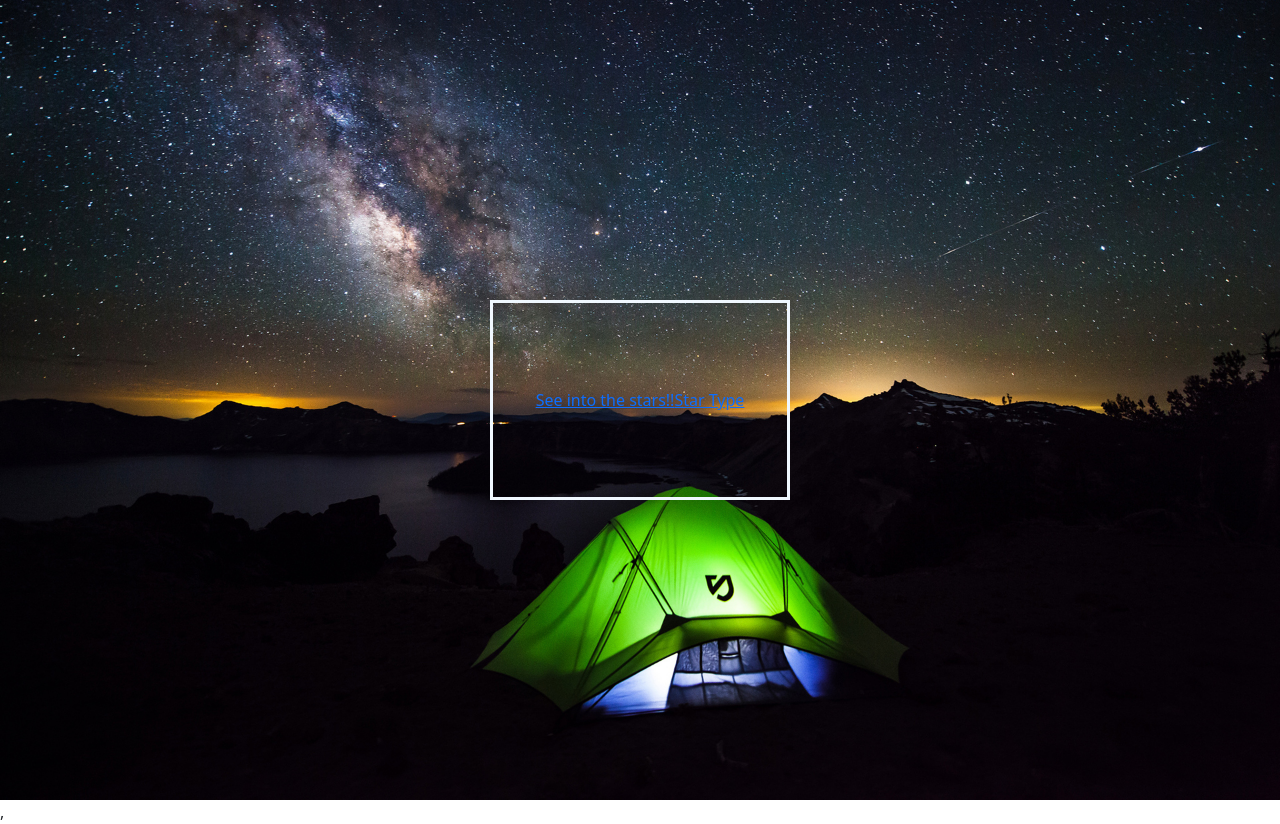
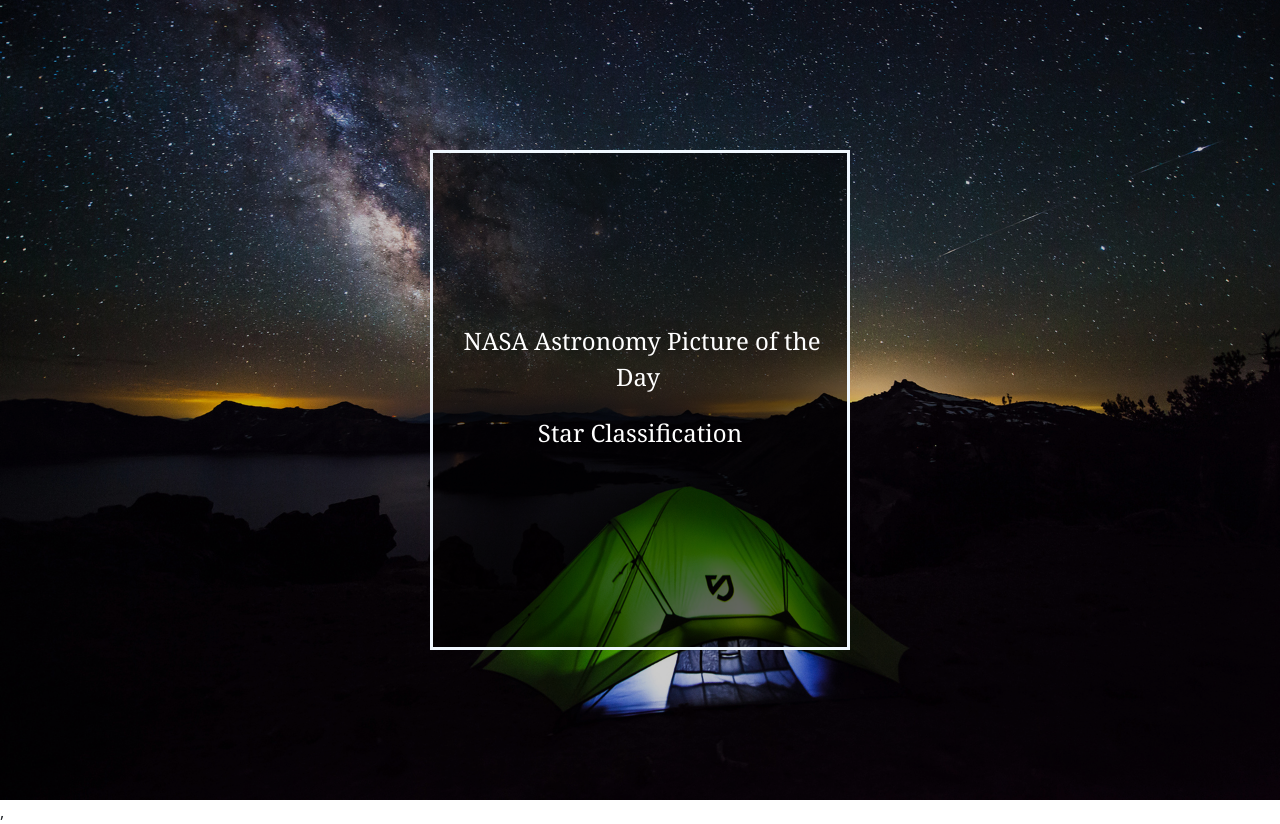
Before and after one commit to AaronKirchhoff/star_project, a React (Create React App) app: page / in a window 1280 px wide. Built offline with nearby package versions, Linux system fonts and the light colour scheme; no server answers.

Commit message:
landing page box update

```diff
--- a/src/App.css
+++ b/src/App.css
@@ -88,32 +88,57 @@
   margin: 30px;
 }
 
-.HomedivLinks {
+/* .HomedivLinks {
   display: flex;
   justify-content: center;
   align-items: center;
   text-align: center;
   min-height: 100vh;
+  position: relative;
+
+} */
+
+.homelink1 {
+  padding-top: 170px;
 }
 
-.overlay {
-  min-height: 100vh;
-  background: rgba(0, 0, 0, 0.938);
-  /* opacity: .5; */
+.homelink2 {
+  padding-top: 20px;
 
 }
+
+.link {
+  color: white;
+  text-decoration: none;
+  font-size: x-large;
+  /* background-color: #282c34; */
+  padding: 4px;
+  font-family: Georgia, 'Times New Roman', Times, serif;
+}
+
+
+
+.homeRow {
+  /* opacity over home image */
+  background-color: rgba(0, 0, 0, 0.2);
+  overflow: hidden;
+  min-height: 100vh;
+
+}
+
 .landingPageBox {
-  display: flex;
+  display: block;
   justify-content: center;
   align-items: center;
   text-align: center;
-  color: aqua;
   border-style: solid;
   border-color: aliceblue;
+  background-color: rgba(0, 0, 0, 0.5);
 
 
-  width: 300px;
-  height: 200px;
+
+  width: 420px;
+  height: 500px;
 
   position: absolute;
   top:0;
--- a/src/components/Home.js
+++ b/src/components/Home.js
@@ -17,10 +17,14 @@
       backgroundRepeat: 'no-repeat',
 
     }}>
-      <div >
+      <div className='homeRow' >
         <div className='landingPageBox'>
-          <Link to="/nasaphoto">See into the stars!!   </Link>
-          <Link to="/startype">Star Type</Link>
+          <div className="homelink1">
+            <Link className="link" to="/nasaphoto">NASA Astronomy Picture{'\n'} of the Day</Link>
+          </div>
+          <div className='homelink2'>
+            <Link className="link" to="/startype">Star Classification</Link>
+          </div>
         </div>
       </div>
     </div>
```
